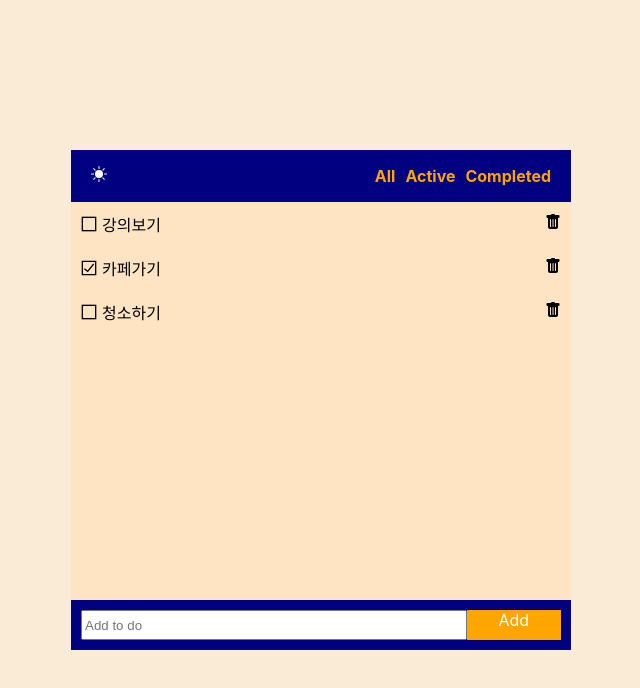
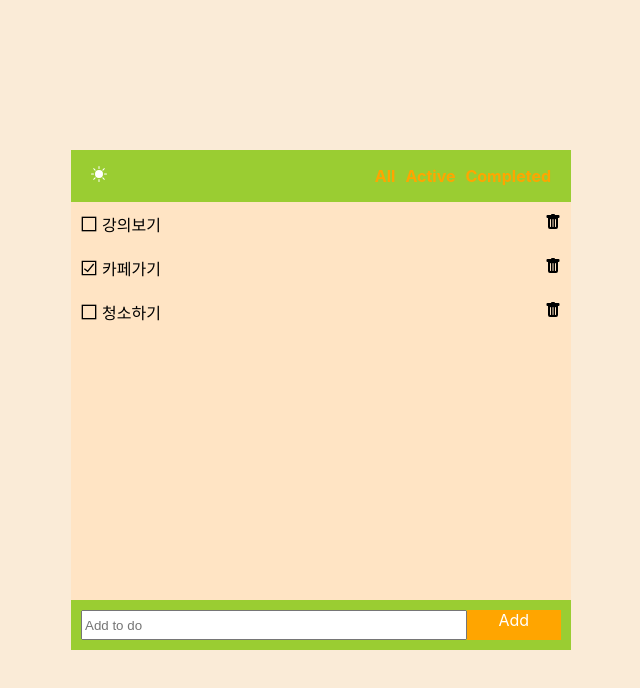
Before and after one commit to dongree/todo, a React (Create React App) app: page / in a window 1280 px wide. Shown: the top 688 px of the page, without its empty margins (319-959 px from the left). Built offline with nearby package versions, Linux system fonts and the light colour scheme.

Commit message:
dark mode

```diff
--- a/src/components/footer/footer.jsx
+++ b/src/components/footer/footer.jsx
@@ -1,11 +1,20 @@
-import React, { useRef } from 'react';
+import React, { useContext, useRef } from 'react';
 import styles from './footer.module.css';
+import { DarkModeContext } from '../../context/DarkModeContext';
 
 const Footer = ({ onAdd }) => {
+  const { darkMode, toggleDarkMode } = useContext(DarkModeContext);
   const todo = useRef(null);
 
   return (
-    <div className={styles.footer}>
+    <div
+      className={styles.footer}
+      style={
+        darkMode
+          ? { backgroundColor: 'navy' }
+          : { backgroundColor: 'yellowgreen' }
+      }
+    >
       <div className={styles.container}>
         <input
           className={styles.input}
--- a/src/components/header/header.jsx
+++ b/src/components/header/header.jsx
@@ -1,11 +1,26 @@
-import React from 'react';
+import React, { useCallback, useContext } from 'react';
 import styles from './header.module.css';
 import { BsFillSunFill } from 'react-icons/bs';
+import { DarkModeContext } from '../../context/DarkModeContext';
 
 const Header = ({ filterId }) => {
+  const { darkMode, toggleDarkMode } = useContext(DarkModeContext);
+
   return (
-    <div className={styles.header}>
-      <div className={styles.lightModeBtn}>
+    <div
+      className={styles.header}
+      style={
+        darkMode
+          ? { backgroundColor: 'navy' }
+          : { backgroundColor: 'yellowgreen' }
+      }
+    >
+      <div
+        className={styles.lightModeBtn}
+        onClick={() => {
+          toggleDarkMode();
+        }}
+      >
         <BsFillSunFill />
       </div>
       <ul className={styles.btns}>
--- a/src/components/list/list.jsx
+++ b/src/components/list/list.jsx
@@ -1,10 +1,17 @@
-import React, { useState } from 'react';
+import React, { useContext, useState } from 'react';
 import Item from '../item/item';
 import styles from './list.module.css';
+import { DarkModeContext } from '../../context/DarkModeContext';
 
 const List = ({ data, onDelete, onUpdate }) => {
+  const { darkMode, toggleDarkMode } = useContext(DarkModeContext);
   return (
-    <ul className={styles.list}>
+    <ul
+      className={styles.list}
+      style={
+        darkMode ? { backgroundColor: 'violet' } : { backgroundColor: 'bisque' }
+      }
+    >
       {data.map((info, idx) => (
         <Item
           info={info}
--- a/src/components/todo/todo.jsx
+++ b/src/components/todo/todo.jsx
@@ -1,4 +1,5 @@
 import React, { useState } from 'react';
+import { DarkModeProvider } from '../../context/DarkModeContext';
 import Footer from '../footer/footer';
 import Header from '../header/header';
 import List from '../list/list';
@@ -68,6 +69,7 @@ const Todo = () => {
   };
 
   return (
+    <DarkModeProvider>
       <div className={styles.todo}>
         <Header
           filterId={id => {
@@ -81,6 +83,7 @@ const Todo = () => {
         />
         <Footer onAdd={handleAdd} />
       </div>
+    </DarkModeProvider>
   );
 };
 
--- /dev/null
+++ b/src/context/DarkModeContext.jsx
@@ -0,0 +1,14 @@
+import { createContext, useState } from 'react';
+
+export const DarkModeContext = createContext();
+
+export function DarkModeProvider({ children }) {
+  const [darkMode, setDarkMode] = useState(false);
+  const toggleDarkMode = () => setDarkMode(mode => !mode);
+
+  return (
+    <DarkModeContext.Provider value={{ darkMode, toggleDarkMode }}>
+      {children}
+    </DarkModeContext.Provider>
+  );
+}
```
Lines whose indentation alone changed are shown as unchanged.
